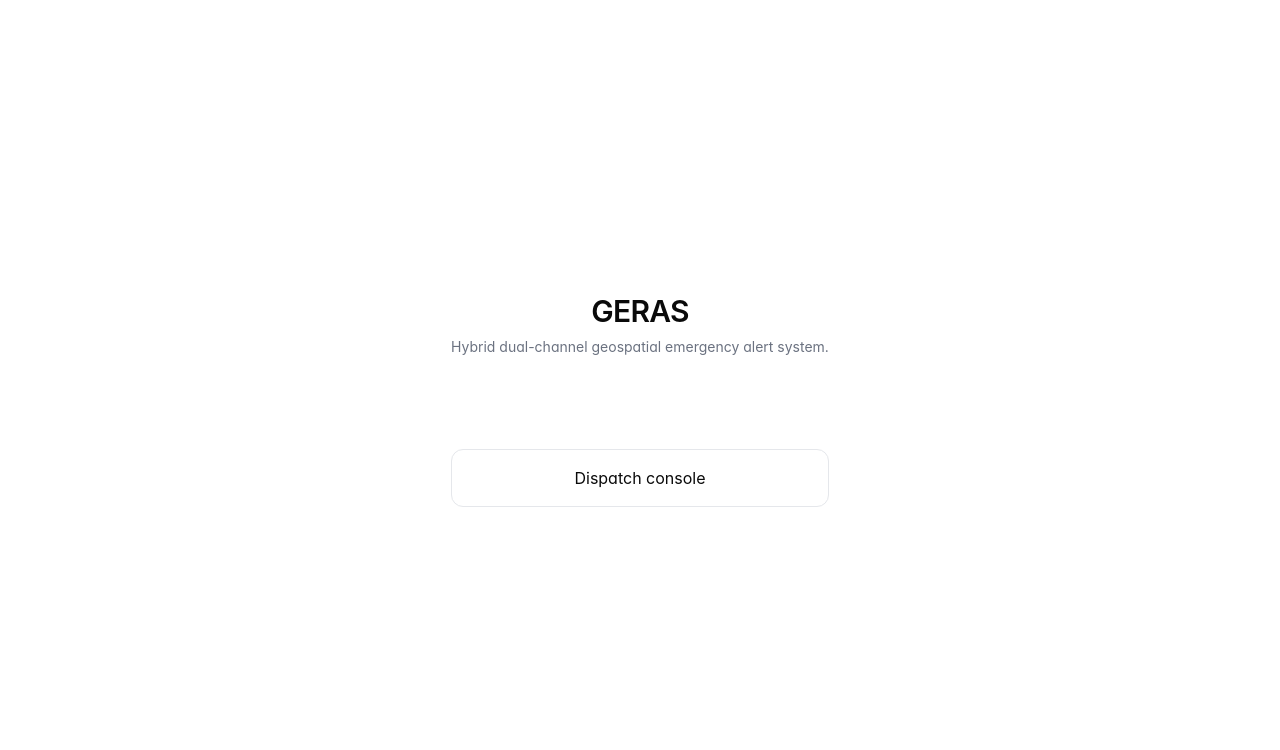
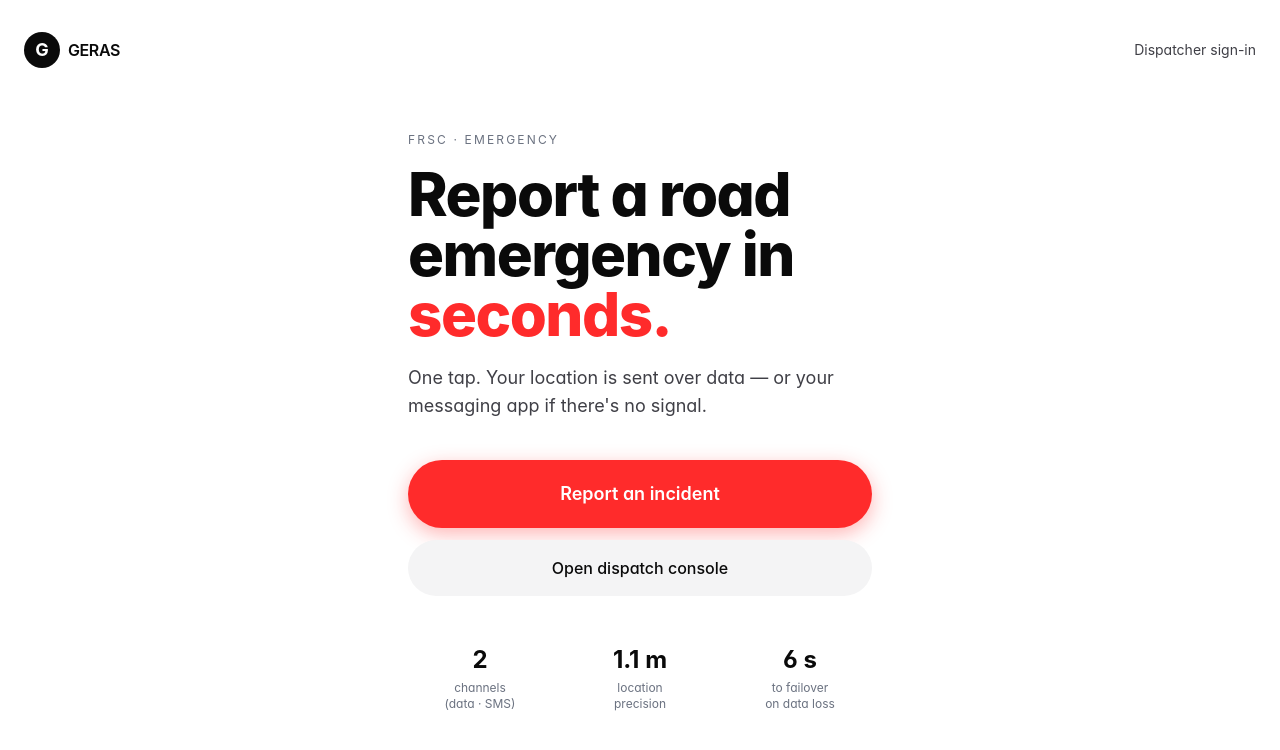
Before and after one commit to ZenWeb3/GERAS, a Next.js app: page / in a window 1280 px wide. Shown: the top 750 px of the page. Built offline with nearby package versions, Linux system fonts and the light colour scheme.

Commit message:
style(landing): hero + two pill CTAs + 3-stat callout

```diff
--- a/app/page.tsx
+++ b/app/page.tsx
@@ -2,29 +2,56 @@ import Link from 'next/link';
 
 export default function Home() {
   return (
-    <main className="min-h-screen flex items-center justify-center p-6">
-      <div className="max-w-md space-y-6 text-center">
-        <div>
-          <h1 className="text-3xl font-semibold tracking-tight">GERAS</h1>
-          <p className="text-muted mt-2 text-sm">
-            Hybrid dual-channel geospatial emergency alert system.
-          </p>
+    <main className="min-h-[100dvh] flex flex-col">
+      <header className="px-6 pt-8 pb-4 flex items-center justify-between">
+        <div className="flex items-center gap-2">
+          <div className="h-9 w-9 rounded-2xl bg-ink text-white grid place-items-center font-bold text-lg">G</div>
+          <span className="font-semibold tracking-tight">GERAS</span>
         </div>
-        <div className="grid gap-3">
+        <Link href="/login" className="text-sm text-subink hover:text-ink">
+          Dispatcher sign-in
+        </Link>
+      </header>
+
+      <section className="flex-1 flex flex-col justify-center px-6 pb-10 max-w-lg mx-auto w-full">
+        <p className="text-xs uppercase tracking-[0.18em] text-muted mb-4">FRSC · Emergency</p>
+        <h1 className="text-5xl sm:text-6xl font-extrabold tracking-tight leading-[1.02]">
+          Report a road<br />emergency in <span className="text-accent">seconds.</span>
+        </h1>
+        <p className="mt-5 text-lg text-subink max-w-md">
+          One tap. Your location is sent over data — or your messaging app if there&apos;s no signal.
+        </p>
+
+        <div className="mt-10 space-y-3">
           <Link
             href="/report"
-            className="block rounded-xl bg-critical/90 hover:bg-critical text-white font-medium py-4"
+            className="block w-full text-center rounded-full bg-accent hover:bg-accent700 text-white text-lg font-semibold py-5 shadow-cta transition"
           >
             Report an incident
           </Link>
           <Link
             href="/console"
-            className="block rounded-xl border border-line hover:bg-surface py-4"
+            className="block w-full text-center rounded-full bg-soft hover:bg-line text-ink text-base font-medium py-4"
           >
-            Dispatch console
+            Open dispatch console
           </Link>
         </div>
-      </div>
+
+        <ul className="mt-12 grid grid-cols-3 gap-4 text-center">
+          <li>
+            <div className="text-2xl font-bold">2</div>
+            <div className="text-xs text-muted mt-1">channels<br />(data · SMS)</div>
+          </li>
+          <li>
+            <div className="text-2xl font-bold">1.1 m</div>
+            <div className="text-xs text-muted mt-1">location<br />precision</div>
+          </li>
+          <li>
+            <div className="text-2xl font-bold">6 s</div>
+            <div className="text-xs text-muted mt-1">to failover<br />on data loss</div>
+          </li>
+        </ul>
+      </section>
     </main>
   );
 }
```
